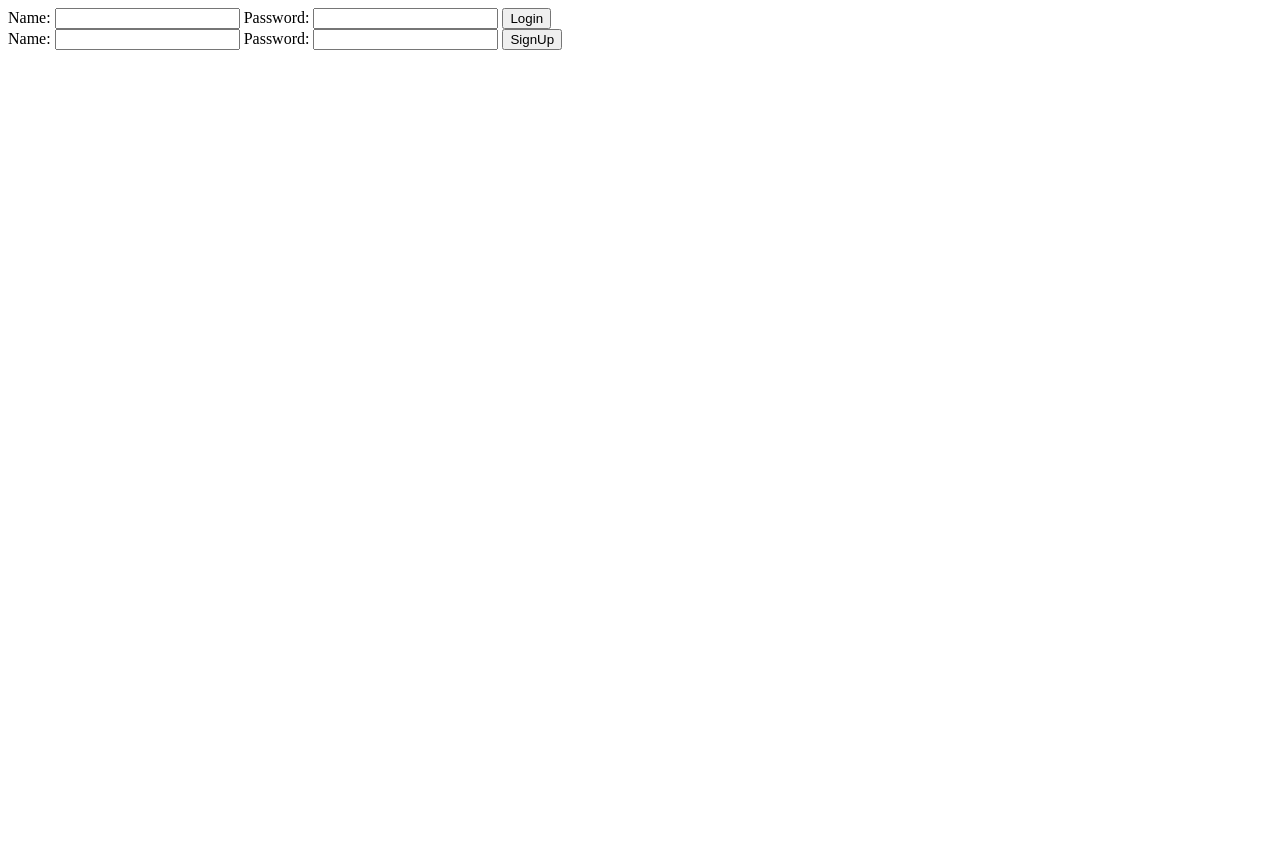
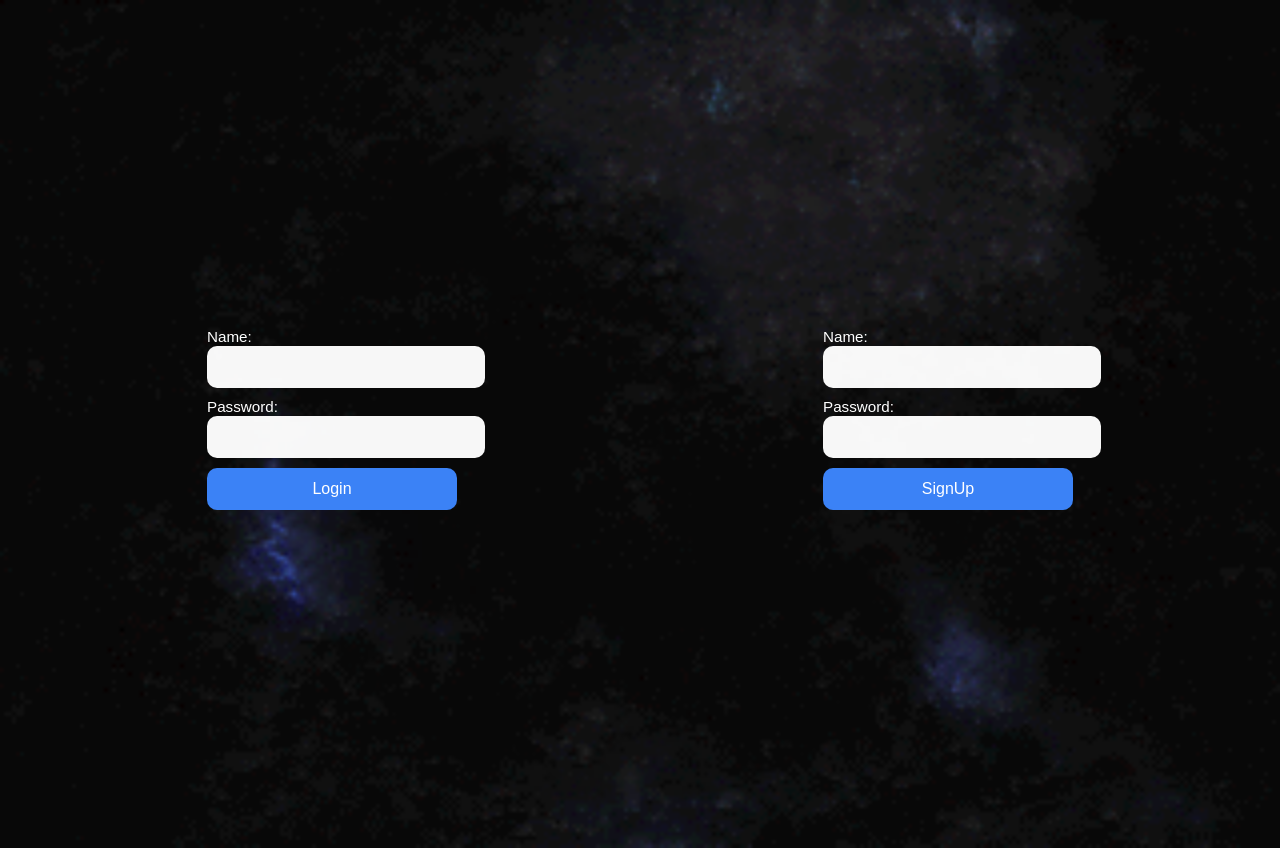
Before and after one commit to MaximoSilesFernandez/proyectoWeb, a website built with Vite: page index.html in a window 1280 px wide. Before the commit the page ends 800 px from the top, so only its background shows below. Built offline with nearby package versions, Linux system fonts and the light colour scheme.

Commit message:
Clase 14/05

```diff
--- a/index.html
+++ b/index.html
@@ -8,15 +8,18 @@
     <title>proyectoweb</title>
   </head>
   <body>
+
     <div>
-      <label>Name: <input type="text" name="email" required id="name_login" /></label>
-      <label>Password: <input type="password" name="pass" required id="pass_login" /></label>
+      <label >Name: <input type="text"  required id="name_login" /></label>
+      <label for="pass">Password: <input type="password" name="pass" required id="pass_login" /></label>
       <button type="button" id="loginButton">Login</button>
     </div>
 
     <div >
-      <label>Name: <input type="text" name="email" required id="name_signup" /></label>
-      <label>Password: <input type="password" name="pass" required id="pass_signup" /></label>
+
+      <label >Name: <input type="text"  required id="name_signup" /></label>
+      <label >Password: <input type="password"  required id="pass_signup" /></label>
+
       <button type="button" id="signUpButton">SignUp</button>
     </div>
 
--- a/partida/style.css
+++ b/partida/style.css
@@ -1,6 +1,6 @@
 body{
     background-image:url(../src/assets/fondo_total.png);
-    background-repeat: no-repeat;
+    background-repeat: repeat;
     background-size: cover;
 }
 
@@ -11,7 +11,7 @@ header{
 main{
     display:flex;
     justify-content:space-between;
-    width:80%;
+    width:100%;
     margin: auto;
     flex-wrap:wrap;
 
@@ -21,6 +21,9 @@ main{
     background-image: url(../src/assets/score/score.png);
     width: 86px;
     height:62px;
+    margin: auto;
+    margin-top: 10px;
+    margin-bottom: 10px;
     background-repeat: no-repeat;
     --background-size: cover;
     background-position: center;
@@ -43,12 +46,14 @@ main{
 
 
 #your_hand, #opp_hand{
-    background-color: lightblue;
+    --background-color: lightblue;
     display:flex;
     flex-wrap:wrap;
-    width:20%;
-    height: 500px;
+    width:84px;
+    height: 510px;
     margin:auto;
+    margin-top: 0;
+    margin-bottom: 0;
     div{
         width:84px;
         height: 102px;
--- a/src/api.ts
+++ b/src/api.ts
@@ -118,14 +118,14 @@ export async function createTablero(code:string,token:string){
 
 }
 
-export async function updateStats(token:string, result:string){
+export async function updateStats(token:string, result:string, code:string){
     await fetch(`http://localhost:3000/updateStats`,{
         method: 'POST',
         headers:{
             "Content-Type": "application/json",
             "Authorization": `Bearer ${token}`
         },
-        body: JSON.stringify({result : result})
+        body: JSON.stringify({result : result, code : code})
 
     });
 }
--- a/src/style.css
+++ b/src/style.css
@@ -1,5 +1,62 @@
 
 
 .hidden{
+  display: none;
   visibility: hidden;
 }
+
+body {
+  margin: 0;
+  min-height: 100vh;
+  background-image: url(./assets/fondo_total.png);
+  background-repeat: repeat;
+  background-size: cover;
+  display: flex;
+  align-items: center;
+  justify-content: space-around;
+  flex-wrap: wrap;
+  padding: 24px;
+  font-family: Arial, Helvetica, sans-serif;
+  color: #ffffff;
+  >div{
+    margin: auto;
+    width: 250px;
+    *{
+      margin-bottom: 10px;
+    }
+  }
+}
+
+
+
+
+
+
+label {
+  font-size: 0.95rem;
+}
+
+input, button {
+  width: 100%;
+  border: none;
+  border-radius: 10px;
+  padding: 12px 14px;
+  font-size: 1rem;
+}
+
+input {
+  background: rgba(255, 255, 255, 0.97);
+  color: #111;
+}
+
+
+button {
+  background: #3b82f6;
+  color: #fff;
+  cursor: pointer;
+  transition: background 0.2s ease;
+}
+
+button:hover {
+  background: #2563eb;
+}
```
Also changed, not shown: partida/index.html (+4 -4 lines), src/backend.ts (+8 -1 lines), src/partida.ts (+13 -25 lines), 1 other file.
